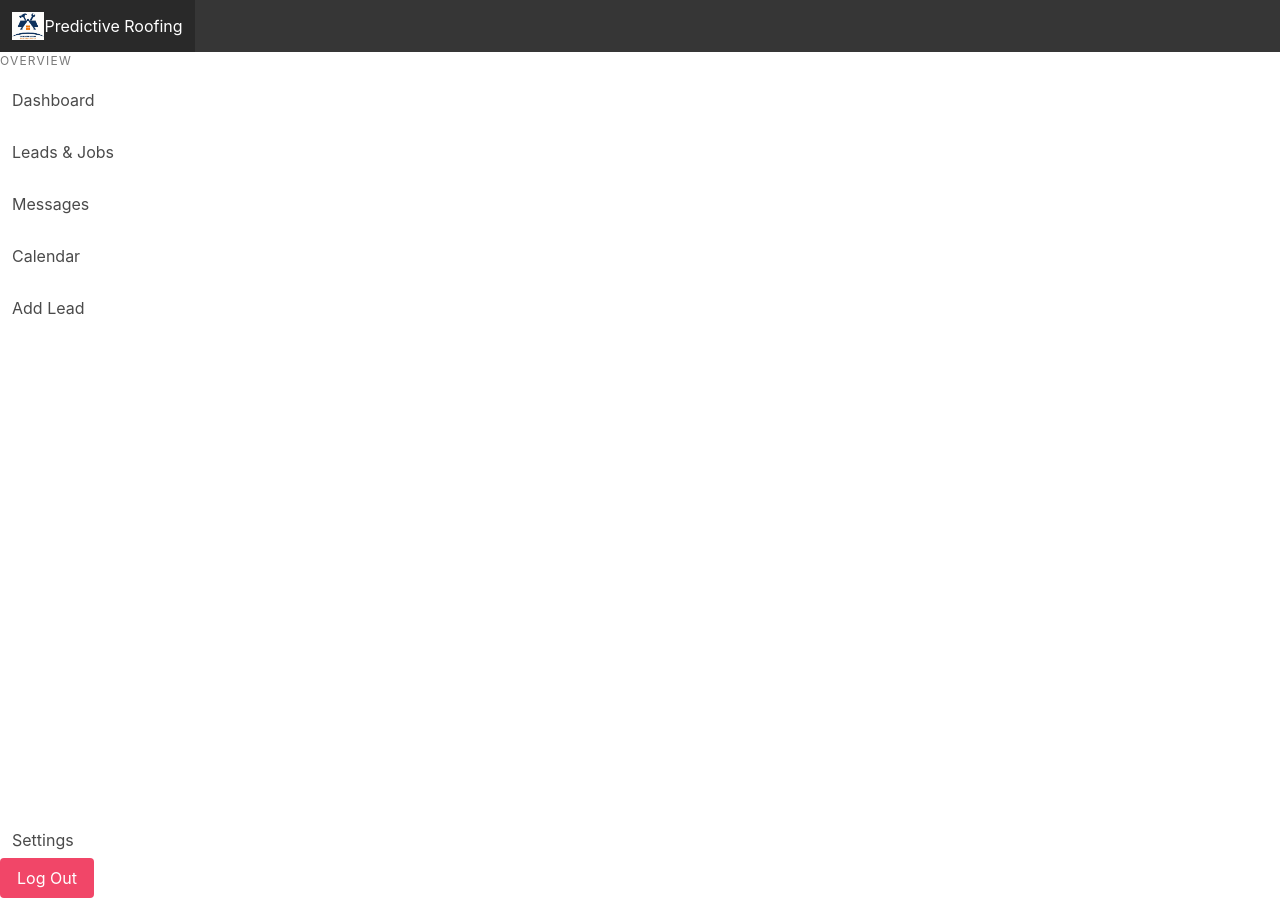
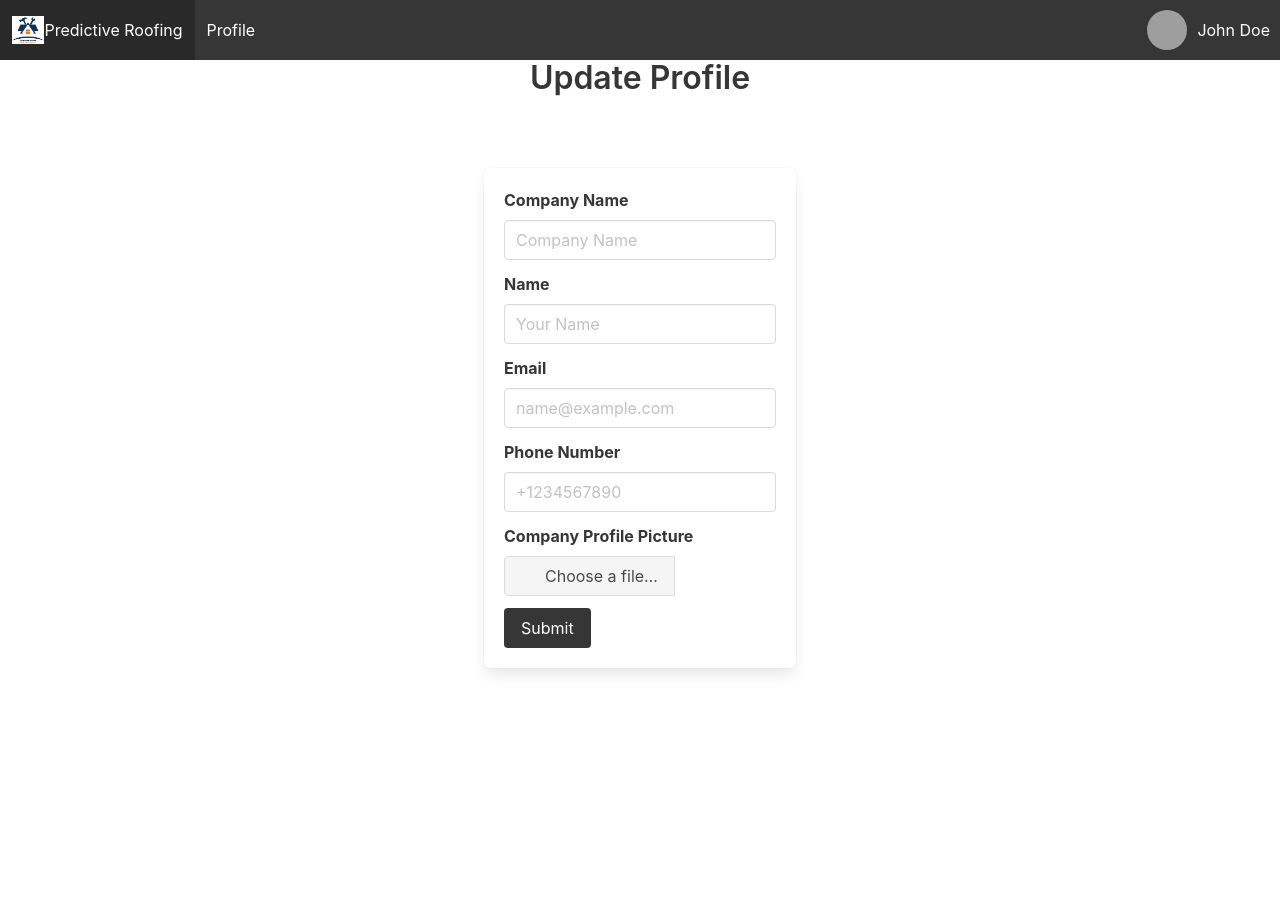
Before and after one commit to cgorha/Predictive-Roofing, a Vue app in the folder vue_app/: page /profile in a window 1280 px wide. After the commit the page ends 800 px from the top, so only its background shows below. Built offline with nearby package versions, Linux system fonts and the light colour scheme; grey boxes are pictures that could not be loaded.

Commit message:
Front end changes

```diff
--- a/vue_app/src/App.vue
+++ b/vue_app/src/App.vue
@@ -1,14 +1,12 @@
 <template>
     <div>
-    <!-- Navigation Bar -->
         <nav class="navbar is-dark">
             <div class="navbar-brand">
-        <a class="navbar-item">
+                <a class="navbar-item" @click.prevent="toggleNavigationDropdown">
                     <img class="logo" src="../public/logo.png">
                     Predictive Roofing
                 </a>
-
-
+                <NavigationDropDown :isOpen="isNavigationDropdownOpen" @update:isOpen="isNavigationDropdownOpen = $event"/>
             </div>
 
             <div id="main-navbar" class="navbar-menu">
@@ -16,45 +14,35 @@
                     <a class="navbar-item">{{ $route.meta.title }}</a>
                 </div>
             </div>
+
+            <div class="navbar-end">
+                <UserProfileOverLay :userName="'John Doe'" :profileImgUrl="profileImgUrl" />
+            </div>
         </nav>
-
-    <!-- Columns -->
-    <div class="columns">
-      <!-- Sidebar -->
-      <div class="column is-2">
-        <aside class="menu">
-          <p class="menu-label">
-            Overview
-          </p>
-          <ul class="menu-list">
-            <li><router-link to="/dashboard" class ="menu-item">Dashboard</router-link></li>
-            <li><router-link to="/leads" class ="menu-item">Leads & Jobs</router-link></li>
-            <li><router-link to="/messages" class ="menu-item">Messages</router-link></li>
-            <li><router-link to="/calendar" class ="menu-item">Calendar</router-link></li>
-            <li><router-link to="/addLead" class ="menu-item">Add Lead</router-link></li>
-            <div class="last-menu-item">
-            <li><router-link to="/settings">Settings</router-link></li>
-            <li>
-              <form @submit.prevent="logout">
-                <button type="submit" class="button is-danger ">Log Out</button>
-              </form>
-            </li>
-            </div>
-          </ul>
-        </aside>
-      </div>
-
-      <!-- Main Content -->
-      <div class="column">
         <router-view></router-view>
-      </div>
-    </div>
     </div>
 </template>
 
 <script>
+
+import UserProfileOverLay from "@/components/UserProfileOverLay.vue";
+import NavigationDropDown from "@/components/NavigationDropDown.vue";
+
 export default {
+    components: {
+        UserProfileOverLay,
+        NavigationDropDown
+    },
+    data() {
+        return {
+            profileImgUrl: "https://cdn1.iconfinder.com/data/icons/avatar-2-2/512/Programmer-1024.png",
+            isNavigationDropdownOpen: false,
+        };
+    },
   methods: {
+      toggleNavigationDropdown() {
+          this.isNavigationDropdownOpen = !this.isNavigationDropdownOpen;
+      },
     logout() {
       // Implement your logout logic here
     },
--- /dev/null
+++ b/vue_app/src/components/NavigationDropDown.vue
@@ -0,0 +1,76 @@
+<template>
+    <div class="navigation-dropdown" @click="toggleDropdown" v-on:click.stop>
+        <div class="dropdown" :class="{ 'is-active': dropdownActive }">
+            <div class="dropdown-menu" role="menu">
+                <div class="dropdown-content">
+                    <router-link to="/dashboard" class="dropdown-item">Dashboard</router-link>
+                    <router-link to="/leads" class="dropdown-item">Leads & Jobs</router-link>
+                    <router-link to="/messages" class="dropdown-item">Messages</router-link>
+                    <router-link to="/calendar" class="dropdown-item">Calendar</router-link>
+                    <router-link to="/addLead" class="dropdown-item">Add Lead</router-link>
+                    <router-link to="/settings" class="dropdown-item">Settings</router-link>
+                    <hr class="dropdown-divider">
+                    <a class="dropdown-item" @click="logout">Log Out</a>
+                </div>
+            </div>
+        </div>
+    </div>
+</template>
+
+<script>
+export default {
+    name: 'NavigationDropDown',
+    props: {
+        isOpen: {
+            type: Boolean,
+            default: false
+        }
+    },
+    watch: {
+        isOpen(newValue) {
+            this.dropdownActive = newValue;
+        }
+    },
+    data() {
+        return {
+            dropdownActive: false
+        };
+    },
+    methods: {
+        toggleDropdown() {
+            this.dropdownActive = !this.dropdownActive;
+            // Emit an event to synchronize state with the parent component
+            this.$emit('update:isOpen', this.dropdownActive);
+        }
+    }
+}
+</script>
+
+<style scoped>
+.navigation-dropdown {
+    position: relative;
+    display: inline-block;
+}
+
+.navbar-item.has-cursor-pointer {
+    cursor: pointer;
+}
+
+.dropdown-content {
+    background-color: #363636;
+    color: #f5f5f5;
+}
+
+.dropdown-item {
+    color: #f5f5f5;
+}
+
+.dropdown-item:hover {
+    background-color: #4a4a4a;
+}
+
+.dropdown-divider {
+    border-color: #555555;
+}
+
+</style>
--- /dev/null
+++ b/vue_app/src/components/UserProfileOverLay.vue
@@ -0,0 +1,85 @@
+<template>
+    <div class="user-profile" @click="toggleDropdown" v-on:click.stop>
+        <img :src="profileImgUrl" alt="User's profile picture" />
+        <span>{{ userName }}</span>
+        <div class="dropdown" :class="{ 'is-active': dropdownActive }">
+            <div class="dropdown-menu" role="menu">
+                <div class="dropdown-content">
+                    <a href="/profile" class="dropdown-item">Profile</a>
+                    <a href="/settings" class="dropdown-item">Settings</a>
+                    <hr class="dropdown-divider">
+                    <a href="#" class="dropdown-item">Log out</a>
+                </div>
+            </div>
+        </div>
+    </div>
+</template>
+
+<script>
+export default {
+    props: {
+        userName: String,
+        profileImgUrl: String
+    },
+    data() {
+        return {
+            dropdownActive: false
+        };
+    },
+    methods: {
+        toggleDropdown() {
+            this.dropdownActive = !this.dropdownActive;
+        }
+    }
+}
+</script>
+
+<style scoped>
+.user-profile {
+    padding: 10px;
+    display: flex;
+    align-items: center;
+    gap: 10px;
+    cursor: pointer;
+}
+.user-profile img {
+    width: 40px;
+    height: 40px;
+    border-radius: 50%;
+}
+.user-profile {
+    padding: 10px;
+    display: flex;
+    align-items: center;
+    gap: 10px;
+    cursor: pointer;
+    position: relative; /* Ensures dropdown is positioned relative to this element */
+}
+.user-profile img {
+    width: 40px;
+    height: 40px;
+    border-radius: 50%;
+}
+.dropdown {
+    position: absolute;
+    width: 100%;
+    top: 100%;
+    left: 0;
+}
+.dropdown-menu {
+    width: 100%;
+}
+.dropdown-content {
+    background-color: #363636;
+    color: #f5f5f5;
+}
+.dropdown-item {
+    color: #f5f5f5;
+}
+.dropdown-item:hover {
+    background-color: #4a4a4a;
+}
+.dropdown-divider {
+    border-color: #555555;
+}
+</style>
--- a/vue_app/src/router/index.js
+++ b/vue_app/src/router/index.js
@@ -46,6 +46,14 @@ const routes = [
     },
   },
   {
+    path: '/profile',
+    name: 'profile',
+    component: () => import(/* webpackChunkName: "about" */ '../views/Profile.vue'),
+    meta:{
+      title: "Profile"
+    },
+  },
+  {
     path: '/addLead',
     name: 'addLead',
     component: AddLeadView,
--- /dev/null
+++ b/vue_app/src/views/Profile.vue
@@ -0,0 +1,110 @@
+<template>
+    <h1 class="title has-text-centered">Update Profile</h1>
+    <section class="section">
+        <div class="container">
+            <div class="box">
+                <form @submit.prevent="submitForm">
+                    <div class="field">
+                        <label class="label">Company Name</label>
+                        <div class="control">
+                            <input class="input" type="text" placeholder="Company Name" v-model="profile.companyName" required>
+                        </div>
+                    </div>
+
+                    <div class="field">
+                        <label class="label">Name</label>
+                        <div class="control">
+                            <input class="input" type="text" placeholder="Your Name" v-model="profile.name" required>
+                        </div>
+                    </div>
+
+                    <div class="field">
+                        <label class="label">Email</label>
+                        <div class="control">
+                            <input class="input" type="email" placeholder="name@example.com" v-model="profile.email" required>
+                        </div>
+                    </div>
+
+                    <div class="field">
+                        <label class="label">Phone Number</label>
+                        <div class="control">
+                            <input class="input" type="tel" placeholder="+1234567890" v-model="profile.phoneNumber" required>
+                        </div>
+                    </div>
+
+                    <div class="field">
+                        <label class="label">Company Profile Picture</label>
+                        <div class="file has-name">
+                            <label class="file-label">
+                                <input class="file-input" type="file" name="profile_picture" @change="previewImage">
+                                <span class="file-cta">
+                  <span class="file-icon">
+                    <i class="fas fa-upload"></i>
+                  </span>
+                  <span class="file-label">Choose a file…</span>
+                </span>
+                                <span class="file-name" v-if="profile.imageName">{{ profile.imageName }}</span>
+                            </label>
+                        </div>
+                    </div>
+
+                    <div class="field is-grouped">
+                        <div class="control">
+                            <button class="button is-black">Submit</button>
+                        </div>
+                    </div>
+                </form>
+            </div>
+        </div>
+    </section>
+</template>
+
+<script>
+export default {
+    data() {
+        return {
+            profile: {
+                companyName: '',
+                name: '',
+                email: '',
+                phoneNumber: '',
+                imageName: '',
+                imageFile: null,
+            },
+        };
+    },
+    methods: {
+        submitForm() {
+            // Implement form submission logic here
+            console.log(this.profile);
+            // For example, use Axios to send a request to your server
+        },
+        previewImage(event) {
+            this.profile.imageName = event.target.files[0].name;
+            this.profile.imageFile = event.target.files[0];
+            // Optionally implement image preview functionality
+        },
+    },
+};
+</script>
+
+<style scoped>
+.section {
+    background-color: #ffffff;
+}
+.title, .label {
+    color: #363636;
+}
+.file-label {
+    border-color: #363636;
+}
+.button.is-black {
+    background-color: #363636;
+    color: #ffffff;
+}
+.box {
+    max-width: 800px;
+    margin: auto;
+    padding: 20px;
+}
+</style>
--- a/vue_app/src/views/SignUpView.vue
+++ b/vue_app/src/views/SignUpView.vue
@@ -116,3 +116,40 @@ export default {
   }
 }
 </script>
+<style scoped>
+    .page-sign-up {
+        background-color: #ffffff;
+    }
+
+    .title {
+        color: #363636;
+    }
+
+    .label {
+        color: #363636;
+    }
+
+    .input {
+        border-color: #363636;
+    }
+
+    .button.is-dark {
+        background-color: #363636;
+        color: #ffffff;
+    }
+
+    .notification.is-danger {
+        background-color: #f5f5f5;
+        color: #363636;
+        border-left-color: #363636;
+    }
+
+    hr {
+        border-color: #363636;
+    }
+
+    a.router-link {
+        color: #363636;
+        text-decoration: underline;
+    }
+</style>
```
Also changed, not shown: vue_app/src/views/Home.vue (+30 -11 lines), vue_app/src/assets/PredictiveRoofing.png (added), 1 other file (tests, documents, lock files or other folders). Lines whose indentation alone changed are shown as unchanged.
